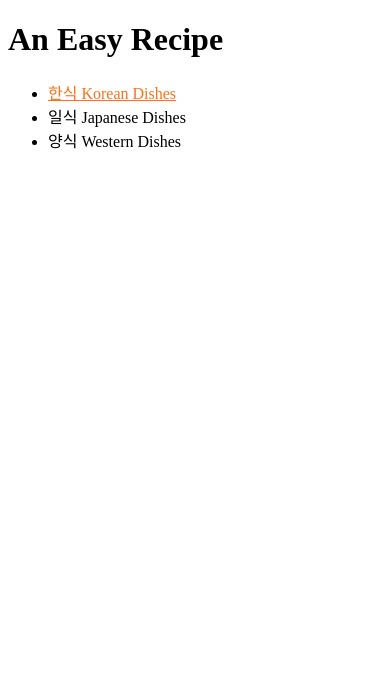
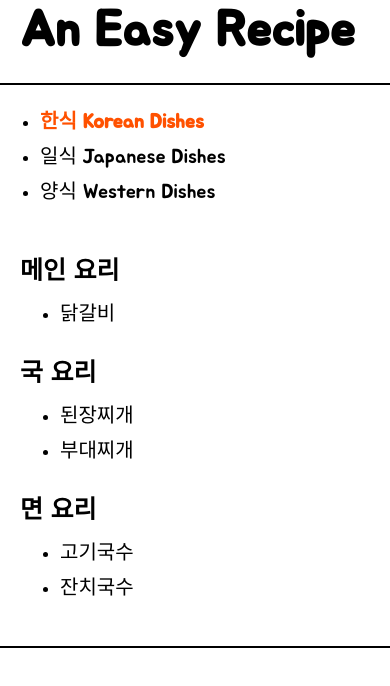
Before and after one commit to bakesia/Easy_Recipe, a plain HTML site: page kr.html in a window 390 px wide. Drawn offline with Linux system fonts and the light colour scheme.

Commit message:
css 매스터, 파일 정리

```diff
--- a/kr.html
+++ b/kr.html
@@ -3,22 +3,33 @@
     <head>
         <title>Recipe - Korean Dishes</title>
         <meta charset="utf-8">
-        <style>
-            a {
-                color: black;
-                text-decoration: none;
-            }
-        </style>
+        <link rel="stylesheet" href="style.css">
     </head>
 
     <body>
-        <h1><a href="index.html">An Easy Recipe</a></h1>
-
-        <ul>
-            <li><a href="kr.html" style="text-decoration: underline; color: #ff6600ec">한식 Korean Dishes</a></li>
-            <li><a href="jr.html">일식 Japanese Dishes</a></li>
-            <li><a href="wr.html">양식 Western Dishes</a></li>
-        </ul>
-
+        <h1 id="title"><a href="index.html">An Easy Recipe</a></h1>
+        <div id="grid">
+                <ul>
+                    <li><a href="kr.html" class="active">한식 Korean Dishes</a></li>
+                    <li><a href="jr.html">일식 Japanese Dishes</a></li>
+                    <li><a href="wr.html">양식 Western Dishes</a></li>
+                </ul>
+                <div id="article">
+                    <h2>메인 요리</h2>
+                    <ul>
+                        <li><a href="Recipe/Kr_sgchicken.html">닭갈비</a></li>
+                    </ul>
+                    <h2>국 요리</h2>
+                    <ul>
+                        <li>된장찌개</li>
+                        <li>부대찌개</li>
+                    </ul>
+                    <h2>면 요리</h2>
+                    <ul>
+                        <li>고기국수</li>
+                        <li>잔치국수</li>
+                    </ul>
+                </div>
+        </div>
     </body>
 </html>
--- /dev/null
+++ b/style.css
@@ -0,0 +1,61 @@
+@import url('https://fonts.googleapis.com/css2?family=Jua&display=swap');
+body {
+    margin: 0;
+    font-family: 'Jua', sans-serif;
+}
+a {
+    color: black;
+    text-decoration: none;
+}
+li {
+    padding-bottom: 5px;
+}
+#title {
+    font-size: 60px;
+    margin: 0;
+    padding: 20px;
+    padding-top: 0;
+    border-bottom: black solid 2px;
+}
+#grid {
+    display: grid;
+    grid-template-columns: 20% 80%;
+    border-bottom: black solid 2px;
+    font-size: 25px;
+}
+#grid ul {
+    border-right: black solid 2px;
+    margin: 0;
+    padding-top: 20px;
+    padding-left: 40px;
+}
+#article {
+    padding: 20px;
+}
+#article h2 {
+    margin: 0;
+    padding-bottom: 10px;
+}
+#article ul {
+    padding-top: 0;
+}
+.active {
+    color: #ff5100;
+    font-weight: bolder;
+}
+@media(max-width:900px) {
+    #grid {
+    display: block;
+    }
+    #grid ul {
+    border-right: none;
+    margin-bottom: 20px;
+    font-size: 20px;
+    }
+    #article h2 {
+        font-size: 25px;
+    }
+    #title {
+    font-size: 50px;
+    }
+}
```
Also changed, not shown: Recipe/Kr_sgchicken.html (added, +11 -0 lines), index.html (+1 -36 lines), jr.html (+26 -14 lines), wr.html (+25 -14 lines).
